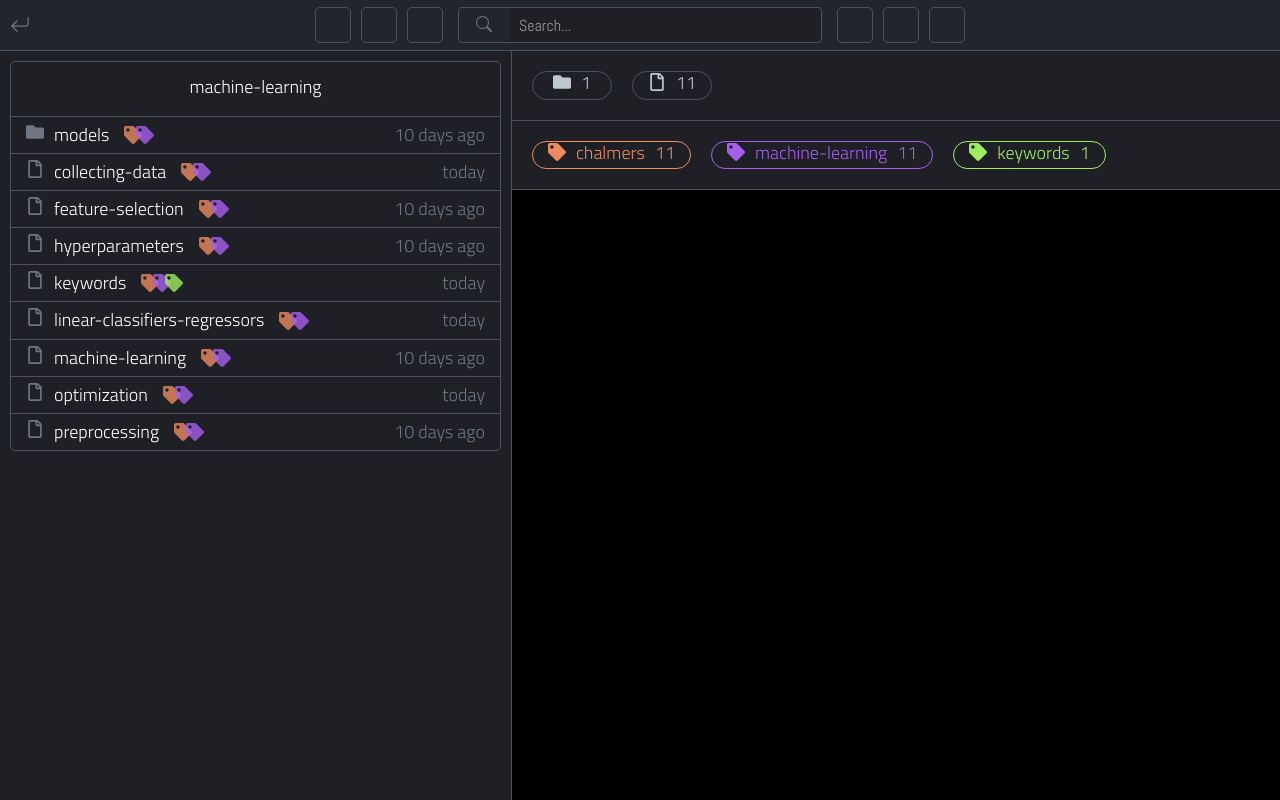
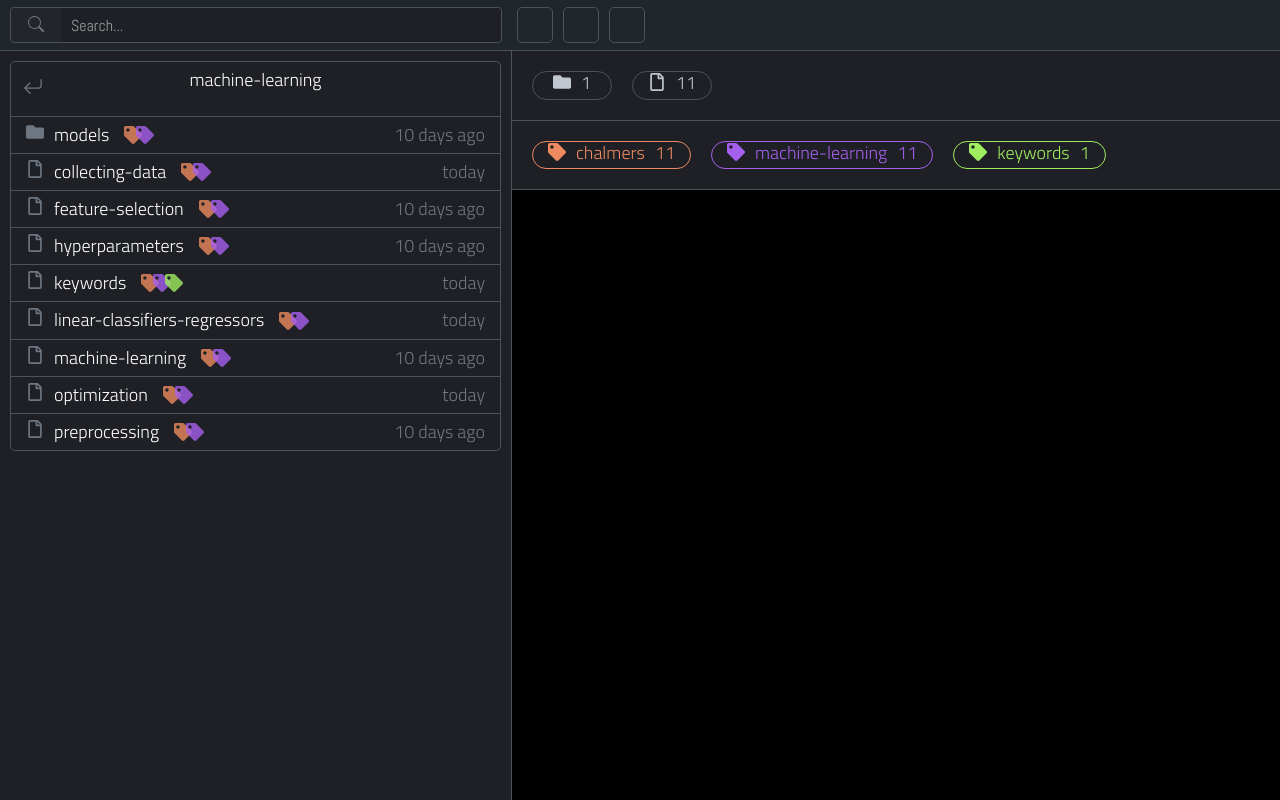
Before and after one commit to Zonotora/mindpalace, a Gatsby site: page /machine-learning in a window 1280 px wide. Built offline with nearby package versions, Linux system fonts and the light colour scheme; Gatsby itself is replaced by a stand-in of ours.

Commit message:
Move backbutton and align search bar to the left

```diff
--- a/src/components/Button.js
+++ b/src/components/Button.js
@@ -12,7 +12,7 @@
 
 export const BackButton = ({ parent, style }) => {
   return (
-    <div className="button-header" style={style}>
+    <div className="button-back" style={style}>
       <Link to={parent === "" ? "/" : parent}>
         <BsArrowReturnLeft size={20} />
       </Link>
--- a/src/components/Header.js
+++ b/src/components/Header.js
@@ -26,7 +26,7 @@
   </header>
 );
 
-export const DirectoryHeader = ({ parent, isRoot }) => {
+export const DirectoryHeader = () => {
   const [display, setDisplay] = useState(true);
   const isMobile = useMediaQuery({ query: "(max-width: 760px)" });
 
@@ -37,28 +37,12 @@
   return (
     <header>
       <div>
-        {!isRoot ? (
-          <BackButton parent={parent} style={{ left: "10px" }} />
-        ) : (
-          <></>
-        )}
-
         {display ? (
           <ListButton style={{ left: "auto", right: "10px" }} />
         ) : (
           <></>
         )}
         <div className="header-container">
-          {!display ? (
-            <div className="header-icon-buttons">
-              <IconButton />
-              <IconButton />
-              <IconButton />
-            </div>
-          ) : (
-            <></>
-          )}
-
           <Searchfield className="directory" />
 
           {!display ? (
--- a/src/pages/machine-learning/index.js
+++ b/src/pages/machine-learning/index.js
@@ -4,6 +4,7 @@
 
 import Layout from "components/Layout";
 import { DirectoryHeader } from "components/Header";
+import { BackButton } from "components/Button";
 import "templates/template.css";
 
 const formatDate = (currentDate, date) => {
@@ -162,15 +163,17 @@
 
   return (
     <Layout>
-      <DirectoryHeader
-        parent={url.substring(0, url.lastIndexOf("/"))}
-        isRoot={siteTitle === "root"}
-      />
+      <DirectoryHeader />
 
       <div className="template-structure">
         <div className="template-filesystem">
           <div className="template-filesystem-container">
             <div className="template-filesystem-header">
+              {siteTitle !== "root" ? (
+                <BackButton parent={url.substring(0, url.lastIndexOf("/"))} />
+              ) : (
+                <></>
+              )}
               <div>{siteTitle}</div>
             </div>
 
--- a/src/templates/template.css
+++ b/src/templates/template.css
@@ -172,16 +172,11 @@
 }
 
 .template-filesystem-header {
+  position: relative;
   height: 50px;
   color: white;
   text-align: center;
-  vertical-align: middle;
   border-bottom: 1px #4d535c solid;
-}
-
-.template-filesystem-header div {
-  position: relative;
-  top: 15%;
 }
 
 .template-filesystem-item {
@@ -316,7 +311,11 @@
 
 .header-container {
   display: flex;
-  justify-content: center;
+  justify-content: left;
+}
+
+.header-container > .search.directory {
+  width: 40%;
 }
 
 .header-icon-buttons {
@@ -347,13 +346,23 @@
   top: 15px;
 }
 
-.button-header a {
+.button-header a,
+.button-back a {
   color: inherit;
   text-decoration: none;
 }
 
-.button-header:hover {
+.button-header:hover,
+.button-back:hover {
   color: white;
+}
+
+.button-back {
+  cursor: pointer;
+  position: absolute;
+  color: #6e7681;
+  left: 12px;
+  top: 10px;
 }
 
 .content-container {
```
Also changed, not shown: src/pages/index.js (+7 -4 lines), src/pages/machine-learning/models/index.js (+7 -4 lines), src/pages/math/index.js (+7 -4 lines), src/pages/python/index.js (+7 -4 lines), src/pages/rust/index.js (+7 -4 lines), src/templates/folder.js (+7 -4 lines).
